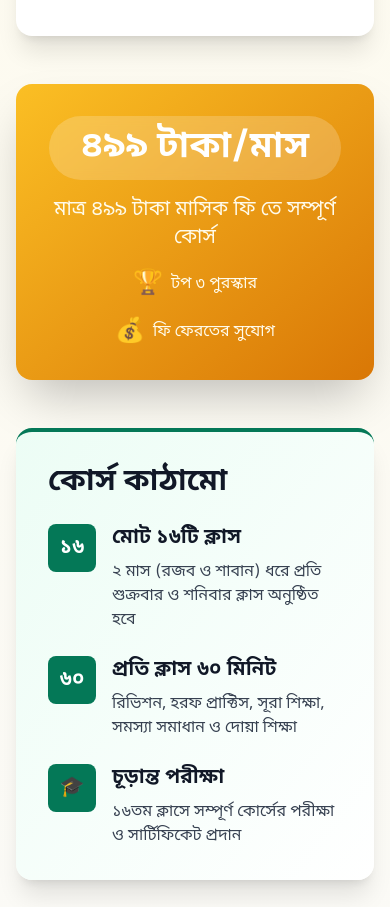
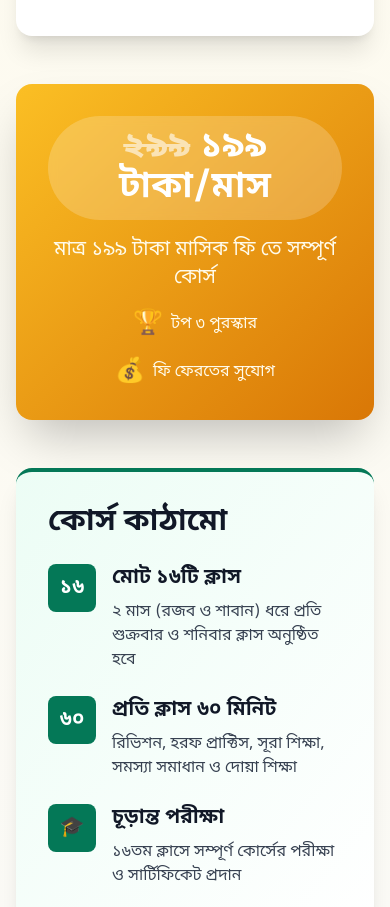
Before and after one commit to Arvi-Saleque/tabriah-rmdprep, a Next.js app: page /about in a window 390 px wide. Shown: the part 780-1687 px from the top of the page. Built offline with nearby package versions, Linux system fonts and the light colour scheme.

Commit message:
price done

```diff
--- a/src/app/about/page.tsx
+++ b/src/app/about/page.tsx
@@ -51,9 +51,11 @@ export default function AboutPage() {
             {/* Course Fee */}
             <div className="bg-gradient-to-br from-amber-400 to-amber-600 rounded-2xl shadow-2xl p-8 md:p-12 mb-12 text-white text-center">
               <div className="inline-block bg-white/20 backdrop-blur-sm rounded-full px-8 py-3 mb-4">
-                <p className="text-4xl md:text-5xl font-bold">৪৯৯ টাকা/মাস</p>
+                <p className="text-4xl md:text-5xl font-bold">
+                  <span className="line-through opacity-60">২৯৯</span> <span className="text-white">১৯৯</span> টাকা/মাস
+                </p>
               </div>
-              <p className="text-xl md:text-2xl text-amber-50 mb-4">মাত্র ৪৯৯ টাকা মাসিক ফি তে সম্পূর্ণ কোর্স</p>
+              <p className="text-xl md:text-2xl text-amber-50 mb-4">মাত্র ১৯৯ টাকা মাসিক ফি তে সম্পূর্ণ কোর্স</p>
               <div className="flex flex-col sm:flex-row gap-4 justify-center items-center">
                 <div className="flex items-center gap-2">
                   <span className="text-2xl">🏆</span>
--- a/src/app/contact/page.tsx
+++ b/src/app/contact/page.tsx
@@ -111,7 +111,7 @@ export default function ContactPage() {
               <div className="space-y-6">
                 <div className="border-l-4 border-emerald-700 pl-6 py-2">
                   <h4 className="font-bold text-gray-900 mb-2">কোর্স ফি কত?</h4>
-                  <p className="text-gray-700">কোর্স ফি মাত্র <strong className="text-emerald-700">৪৯৯ টাকা/মাস</strong> (মোট ২ মাস = ৯৯৯ টাকা)। ফাইনাল পরীক্ষায় ভালো নম্বর পেলে ১ মাসের ফি ফেরত পাবেন।</p>
+                  <p className="text-gray-700">কোর্স ফি মাত্র <strong className="text-emerald-700"><span className="line-through opacity-60">২৯৯</span> ১৯৯ টাকা/মাস</strong> (মোট ২ মাস = ৩৯৮ টাকা)। প্রথম ১০ জন ফাইনাল পরীক্ষায় ভালো নম্বর পেলে ১ মাসের ফি ফেরত পাবেন।</p>
                 </div>
                 <div className="border-l-4 border-emerald-700 pl-6 py-2">
                   <h4 className="font-bold text-gray-900 mb-2">কিভাবে পেমেন্ট করব?</h4>
--- a/src/app/page.tsx
+++ b/src/app/page.tsx
@@ -68,7 +68,9 @@ export default function Home() {
 
               {/* Course Fee Badge */}
               <div className="mt-8 inline-block bg-amber-500 text-white px-6 py-3 rounded-full shadow-xl">
-                <p className="text-2xl md:text-3xl font-bold">কোর্স ফি: ৪৯৯ টাকা/মাস</p>
+                <p className="text-2xl md:text-3xl font-bold">
+                  কোর্স ফি: <span className="line-through opacity-70">২৯৯</span> <span className="text-white">১৯৯</span> টাকা/মাস
+                </p>
               </div>
             </div>
           </div>
@@ -169,7 +171,7 @@ export default function Home() {
                   <span className="text-4xl">🏆</span>
                 </div>
                 <h4 className="text-2xl font-bold mb-3">টপ ৩ বিশেষ পুরস্কার</h4>
-                <p className="text-amber-50">সেরা ৩ জন শিক্ষার্থীর জন্য রয়েছে বিশেষ পুরস্কার</p>
+                <p className="text-amber-50">প্রথম ৩ জন শিক্ষার্থীর জন্য রয়েছে বিশেষ পুরস্কার</p>
               </div>
 
               {/* Fee Refund */}
@@ -178,7 +180,7 @@ export default function Home() {
                   <span className="text-4xl">💰</span>
                 </div>
                 <h4 className="text-2xl font-bold mb-3">ফি ফেরত</h4>
-                <p className="text-emerald-50">ফাইনাল পরীক্ষায় স্ট্যান্ডার্ড নাম্বার পেলে ১ মাসের ফি ফেরত</p>
+                <p className="text-emerald-50">প্রথম ১০ জন ফাইনাল পরীক্ষায় স্ট্যান্ডার্ড নাম্বার পেলে ১ মাসের ফি ফেরত</p>
               </div>
 
               {/* Certificate */}
@@ -197,7 +199,7 @@ export default function Home() {
                 <span className="text-2xl">ℹ️</span>
                 <div>
                   <h4 className="font-bold text-gray-900 mb-2">ফি ফেরতের শর্ত:</h4>
-                  <p className="text-gray-700">চূড়ান্ত পরীক্ষায় একটি নির্দিষ্ট স্ট্যান্ডার্ড নম্বর অর্জন করলে এক মাসের কোর্স ফি সম্পূর্ণ ফেরত দেওয়া হবে। এটি আপনার পরিশ্রমকে মূল্যায়ন করার একটি বিশেষ উদ্যোগ।</p>
+                  <p className="text-gray-700">চূড়ান্ত পরীক্ষায় একটি নির্দিষ্ট স্ট্যান্ডার্ড নম্বর অর্জন করলে প্রথম ১০ জন শিক্ষার্থীকে এক মাসের কোর্স ফি সম্পূর্ণ ফেরত দেওয়া হবে। এটি আপনার পরিশ্রমকে মূল্যায়ন করার একটি বিশেষ উদ্যোগ।</p>
                 </div>
               </div>
             </div>
--- a/src/app/register/page.tsx
+++ b/src/app/register/page.tsx
@@ -305,17 +305,19 @@ export default function RegisterPage() {
                     <h3 className="text-2xl font-bold text-gray-900 mb-6">পেমেন্ট তথ্য</h3>
 
                     <div className="bg-amber-50 border-2 border-amber-200 rounded-xl p-6 mb-6">
-                      <p className="text-amber-900 font-semibold mb-4 text-lg">৪৯৯ টাকা/মাস</p>
-                      <p className="text-amber-800 text-sm mb-4">২ মাস = ৯৯৯ টাকা</p>
+                      <p className="text-amber-900 font-semibold mb-4 text-lg">
+                        <span className="line-through opacity-60">২৯৯</span> <span className="text-emerald-700 font-bold">১৯৯</span> টাকা/মাস
+                      </p>
+                      <p className="text-amber-800 text-sm mb-4">২ মাস = ৩৯৮ টাকা</p>
 
                       <div className="space-y-3 mb-6">
                         <div className="flex items-start gap-2">
                           <span className="text-amber-700 mt-1">🏆</span>
-                          <p className="text-amber-900 text-sm">টপ ৩ জনের জন্য বিশেষ পুরস্কার</p>
+                          <p className="text-amber-900 text-sm">টপ ৩ জনের জন্য বিশেষ পুরস্কার (প্রথম ৩ জন)</p>
                         </div>
                         <div className="flex items-start gap-2">
                           <span className="text-amber-700 mt-1">🔥</span>
-                          <p className="text-amber-900 text-sm">ফাইনাল পরীক্ষায় স্ট্যান্ডার্ড নম্বর পেলে ফি ফেরত</p>
+                          <p className="text-amber-900 text-sm">ফাইনাল পরীক্ষায় স্ট্যান্ডার্ড নম্বর পেলে ফি ফেরত (প্রথম ১০ জন)</p>
                         </div>
                       </div>
 
```
